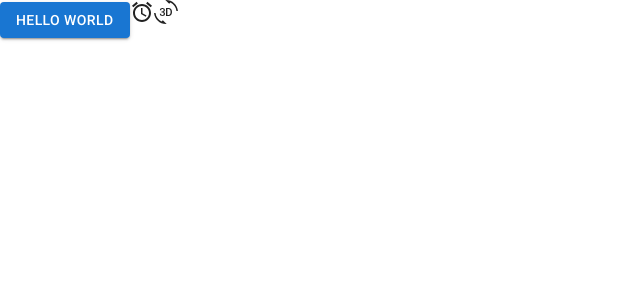
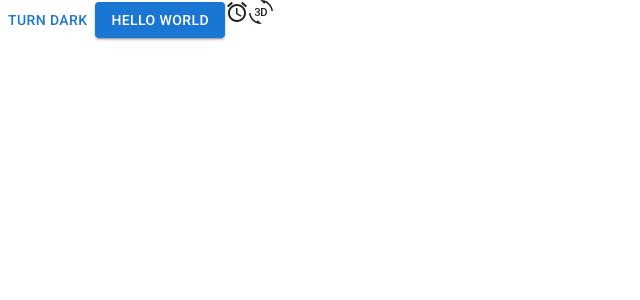
Before and after one commit to vanchihieu/Trello-MERN, a React (Vite) app: page / in a window 1280 px wide. Shown: the top 300 px of the page, without its empty margins (0-640 px from the left). Built offline with nearby package versions, Linux system fonts and the light colour scheme.

Commit message:
dark mode & light mode in MUI

```diff
--- a/src/App.jsx
+++ b/src/App.jsx
@@ -1,8 +1,24 @@
 import Button from "@mui/material/Button";
 import { AccessAlarm, ThreeDRotation } from "@mui/icons-material";
+import { useColorScheme } from "@mui/material/styles";
+
+function ModeToggle() {
+    const { mode, setMode } = useColorScheme();
+    return (
+        <Button
+            onClick={() => {
+                setMode(mode === "light" ? "dark" : "light");
+            }}
+        >
+            {mode === "light" ? "Turn dark" : "Turn light"}
+        </Button>
+    );
+}
+
 function App() {
     return (
         <>
+            <ModeToggle />
             <Button variant="contained">Hello world</Button>
             <AccessAlarm />
             <ThreeDRotation />
--- a/src/main.jsx
+++ b/src/main.jsx
@@ -2,10 +2,14 @@
 import ReactDOM from "react-dom/client";
 import App from "./App.jsx";
 import CssBaseline from "@mui/material/CssBaseline";
+import { Experimental_CssVarsProvider as CssVarsProvider } from '@mui/material/styles';
+import theme from "./theme";
 
 ReactDOM.createRoot(document.getElementById("root")).render(
     <React.StrictMode>
-        <CssBaseline />
-        <App />
+        <CssVarsProvider theme={theme}>
+            <CssBaseline />
+            <App />
+        </CssVarsProvider>
     </React.StrictMode>
 );
--- /dev/null
+++ b/src/theme.js
@@ -0,0 +1,27 @@
+import { experimental_extendTheme as extendTheme } from "@mui/material/styles";
+
+const theme = extendTheme({
+    colorSchemes: {
+        light: {
+            palette: {
+                // The best part is that you can refer to the variables wherever you like 🤩
+                gradient:
+                    "linear-gradient(to left, var(--mui-palette-primary-main), var(--mui-palette-primary-dark))",
+                border: {
+                    subtle: "var(--mui-palette-neutral-200)",
+                },
+            },
+        },
+        dark: {
+            palette: {
+                gradient:
+                    "linear-gradient(to left, var(--mui-palette-primary-light), var(--mui-palette-primary-main))",
+                border: {
+                    subtle: "var(--mui-palette-neutral-600)",
+                },
+            },
+        },
+    },
+});
+
+export default theme;
```
